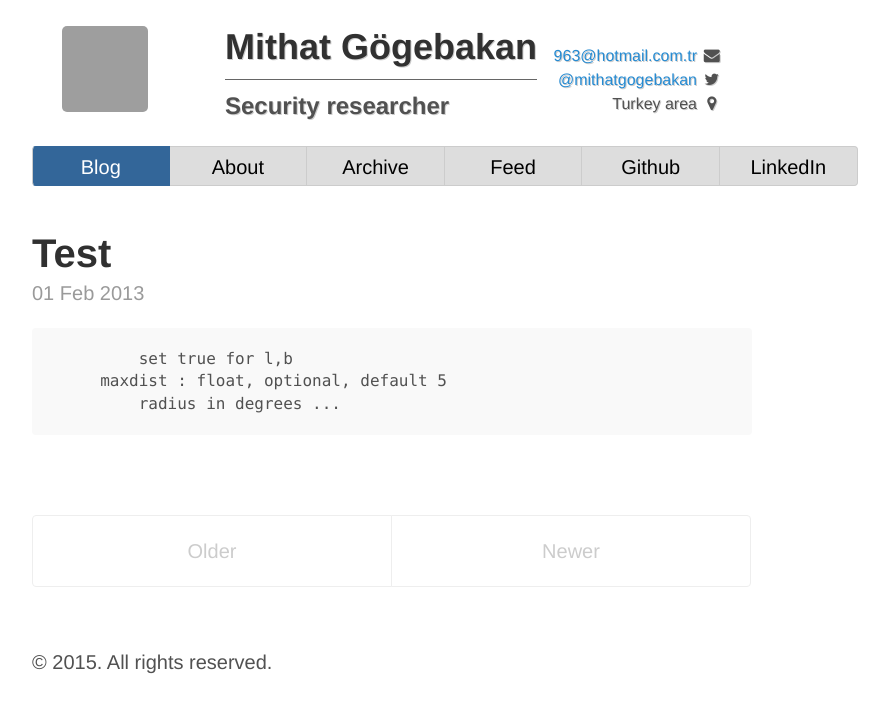
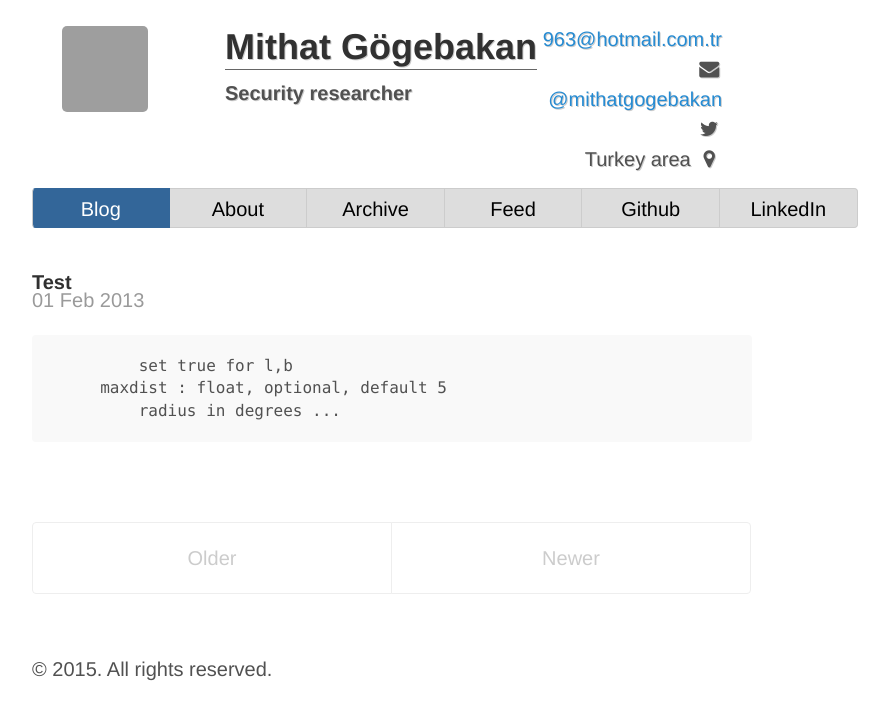
Before and after one commit to 963/963.github.io, a Jekyll site: the page built from index.html, in a window 1280 px wide. Shown: the top 720 px of the page, without its empty margins (248-1137 px from the left). Built offline with Jekyll 4.4.1, drawn with Linux system fonts in a browser that asks for light colours; nearby versions of some CDN libraries; some web fonts are replaced; Markdown is read by kramdown in place of the engine named in the settings; the list of posts is cut into pages by our own code; grey boxes are pictures that could not be loaded.

Commit message:
css edit

```diff
--- a/public/css/poole.css
+++ b/public/css/poole.css
@@ -194,6 +194,11 @@ h4, h5, h6 {
     float: left;
 }
 
+    h1, .description, .position, .add {
+        font-size: inherit;
+        margin: 0px;
+
+    }
 
 
 
```
